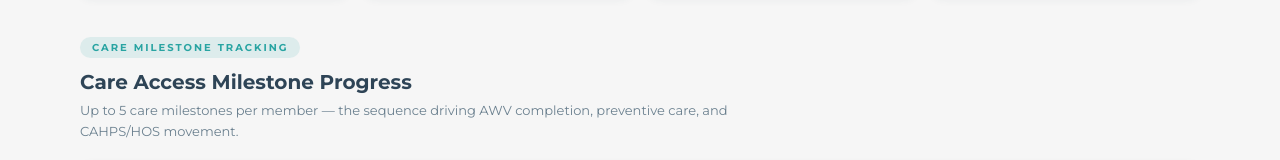
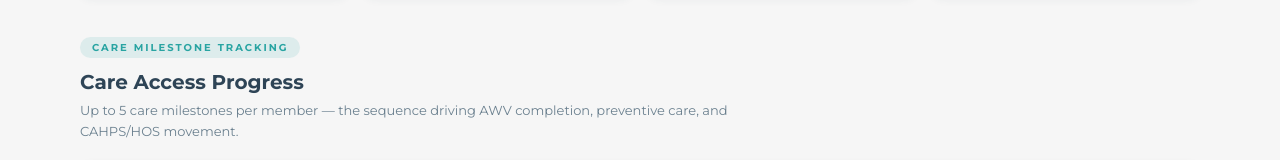
Before and after one commit to millskaylanpyx/wellcare-indiana, a plain HTML site: page index.html in a window 1280 px wide. Shown: the part 4713-4873 px from the top of the page. Drawn offline with Linux system fonts and the light colour scheme.

Commit message:
Rename "Care Access Milestone Progress" to "Care Access Progress"
Co-Authored-By: Claude Opus 4.8 <noreply@anthropic.com>

```diff
--- a/index.html
+++ b/index.html
@@ -956,7 +956,7 @@
             <div class="kpi-grid" id="journey-cards-3-ce" style="margin-bottom:40px;"></div>
             <div class="section-head" style="margin-bottom:20px;">
                 <span class="section-eyebrow eyebrow-3">Care Milestone Tracking</span>
-                <div class="section-title" style="font-size:20px;">Care Access Milestone Progress</div>
+                <div class="section-title" style="font-size:20px;">Care Access Progress</div>
                 <div class="section-sub">Up to 5 care milestones per member — the sequence driving AWV completion, preventive care, and CAHPS/HOS movement.</div>
             </div>
             <div class="milestone-funnel" id="milestone-funnel-ce"></div>
```
